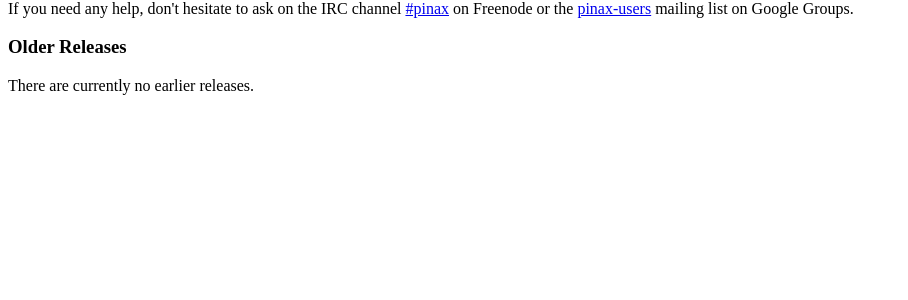
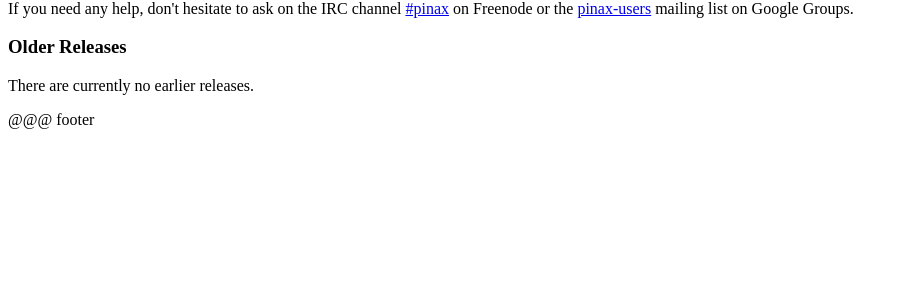
Before and after one commit to pinax/pinaxproject.com, a Django app: template pinaxsite_project/templates/downloads/home.html in a window 1280 px wide. Shown: the part 438-738 px from the top of the page, without its empty margins (0-908 px from the left). Run offline with Django 3.2, Linux system fonts and the light colour scheme; the template is opened without the code that fills it, so the values that code supplies are empty; parts of the project's set-up code (start-up, migrations or seed data) failed here and were passed over.

Commit message:
tweaked site_base structure a bit

```diff
--- a/pinaxsite_project/templates/site_base.html
+++ b/pinaxsite_project/templates/site_base.html
@@ -11,9 +11,17 @@
 
         {% include "_nav.html" %}
 
-        <h1><a href="/">Pinax</a></h1>
+        <div id="header">
+            <h1><a href="/">Pinax</a></h1>
+        </div>
 
-        {% block main_content %}{% endblock %}
+        <div id="main_content">
+            {% block main_content %}{% endblock %}
+        </div>
+
+        <div id="footer">
+            @@@ footer
+        </div>
 
         {# @@@ google analytics #}
         {% block extra_body %}{% endblock %}
```
